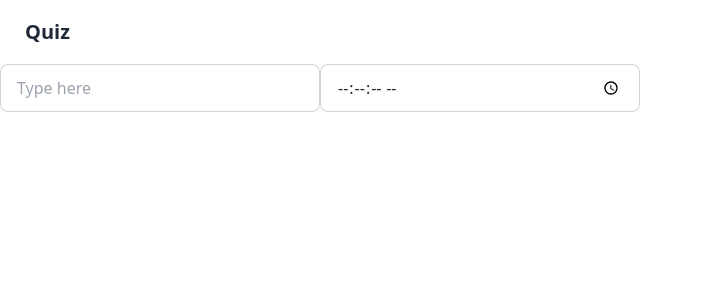
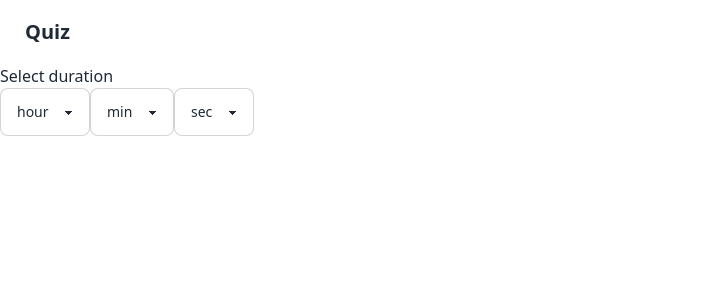
Before and after one commit to Upendrasahu99/prep-sathi-app, a React (Vite) app: page /test-all-questions/1/1 in a window 1280 px wide. Shown: the top 300 px of the page, without its empty margins (0-703 px from the left). Built offline with nearby package versions, Linux system fonts and the light colour scheme.

Commit message:
Update for select time using html select

```diff
--- a/src/components/testSetting/TestSetting.tsx
+++ b/src/components/testSetting/TestSetting.tsx
@@ -1,11 +1,37 @@
 import React from 'react'
 
 const TestSetting = () => {
-
+  const hours = [1, 2, 3];
+  const minutes = [];
+  const seconds = [];
+  for(let i = 0; i < 60; i++){
+    minutes.push(i);
+    seconds.push(i);
+  }
   return (
     <div>
-      <input type="number" placeholder="Type here" className="input input-bordered w-full max-w-xs" />
-      <input type="time" step={1} placeholder="Type here" className="input input-bordered w-full max-w-xs" />
+      <div>
+        <p>Select duration</p>
+        <select className="select select-bordered " defaultValue='hour'>
+          <option disabled value='hour'>hour</option>
+          {
+            hours.map((data, index) => <option key={index} value={data}>{data}</option>)
+          }
+        </select>
+        <select className="select select-bordered " defaultValue='min'>
+          <option disabled value='min'>min</option>
+          {
+            minutes.map((data, index) => <option key={index} value={data}>{data}</option>)
+          }
+        </select>
+        <select className="select select-bordered " defaultValue='sec'>
+          <option disabled value='sec'>sec</option>
+          {
+            seconds.map((data, index) => <option key={index} value={data}>{data}</option>)
+          }
+        </select>
+      </div>
+
     </div>
   )
 }
```
